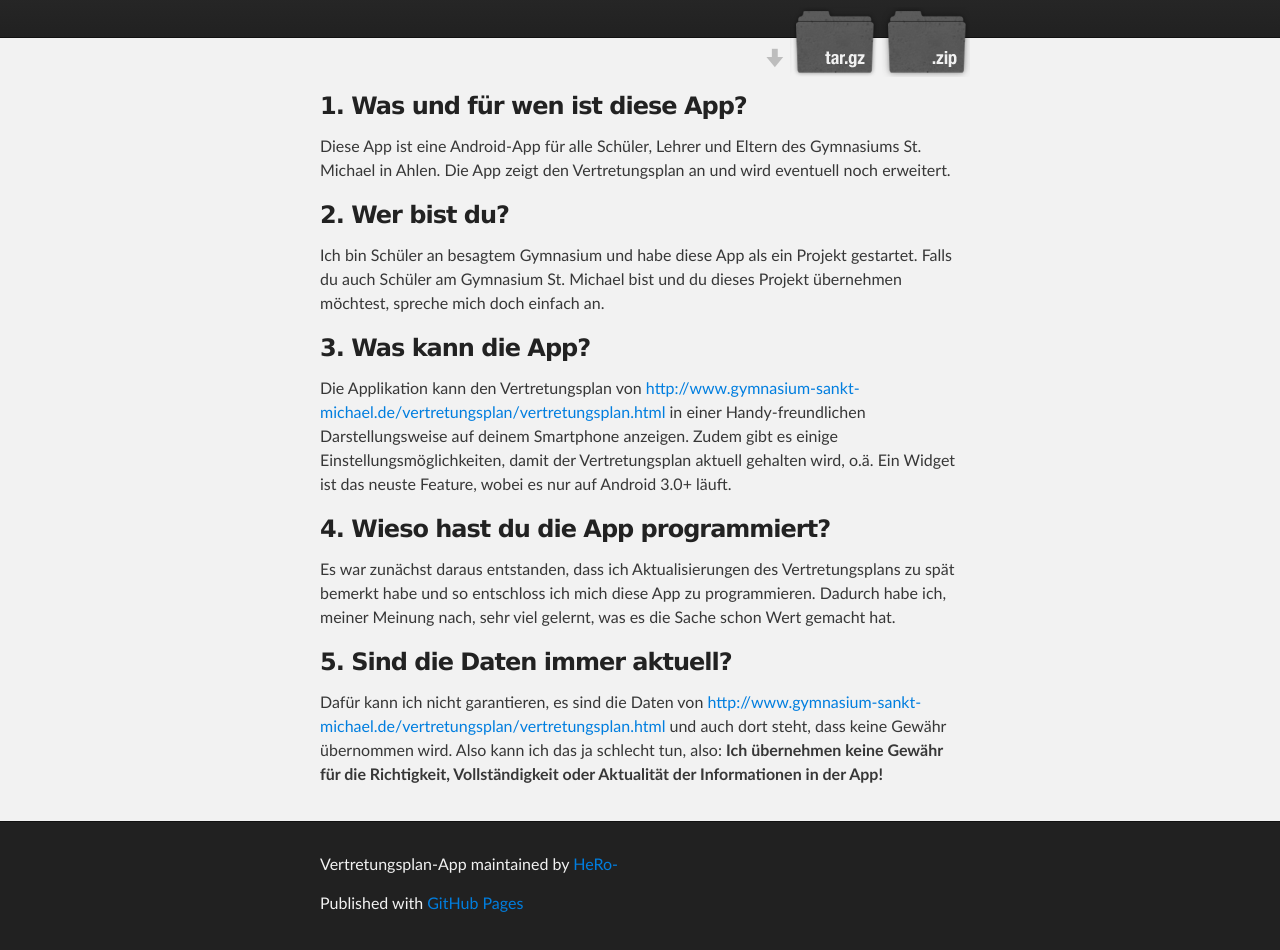
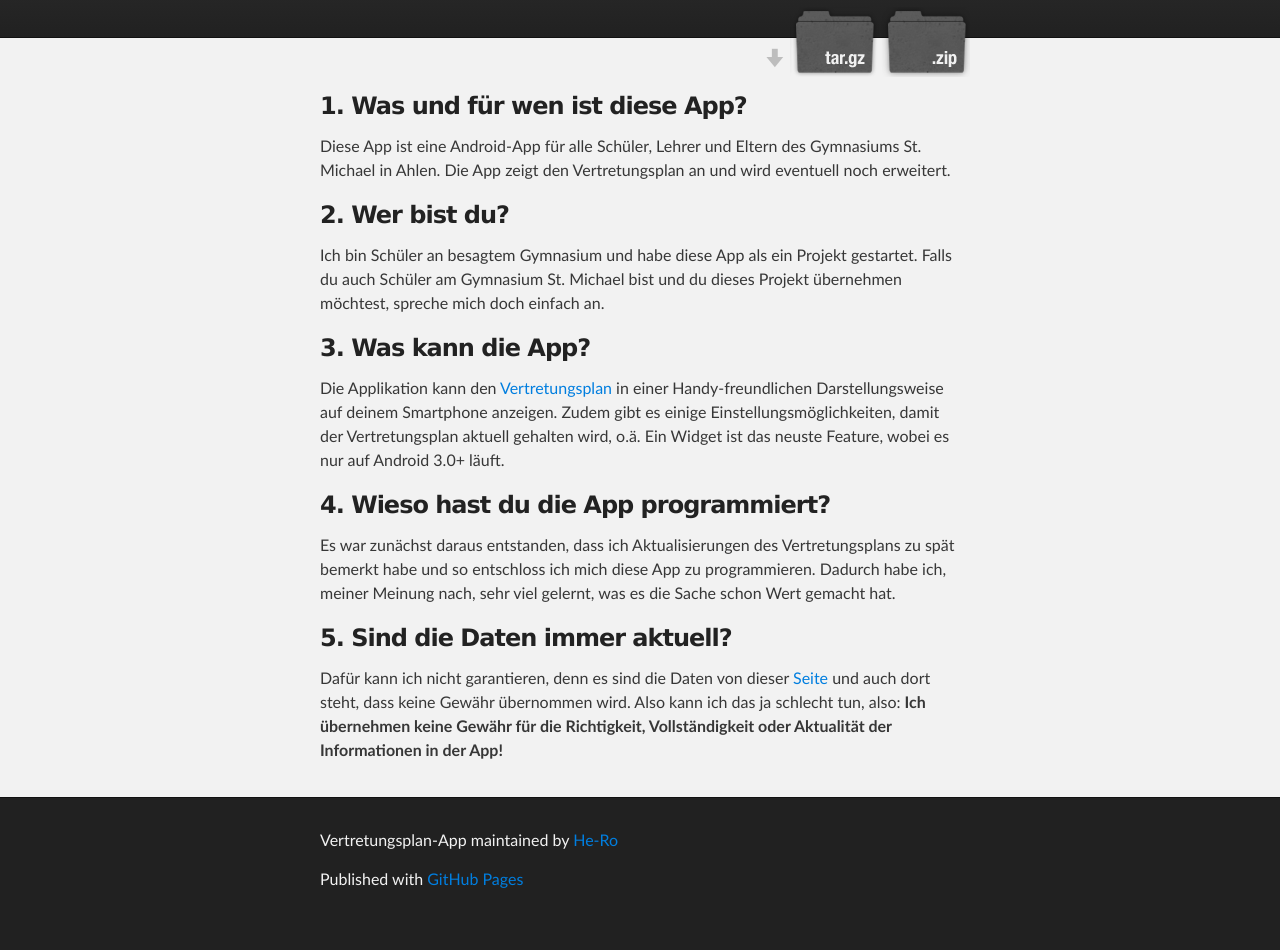
Before and after one commit to He-Ro/Vertretungsplan-App, a plain HTML site: page index.html in a window 1280 px wide. Shown: the part 136-1086 px from the top of the page. After the commit the page ends 1062 px from the top, so only its background shows below. Drawn offline with Linux system fonts and the light colour scheme.

```diff
--- a/index.html
+++ b/index.html
@@ -16,14 +16,14 @@
     <!-- HEADER -->
     <div id="header_wrap" class="outer">
         <header class="inner">
-          <a id="forkme_banner" href="https://github.com/HeRo-/Vertretungsplan-App">View on GitHub</a>
+          <a id="forkme_banner" href="https://github.com/He-Ro/Vertretungsplan-App">View on GitHub</a>
 
           <h1 id="project_title">Vertretungsplan-App</h1>
           <h2 id="project_tagline"></h2>
 
             <section id="downloads">
-              <a class="zip_download_link" href="https://github.com/HeRo-/Vertretungsplan-App/zipball/master">Download this project as a .zip file</a>
-              <a class="tar_download_link" href="https://github.com/HeRo-/Vertretungsplan-App/tarball/master">Download this project as a tar.gz file</a>
+              <a class="zip_download_link" href="https://github.com/He-Ro/Vertretungsplan-App/zipball/master">Download this project as a .zip file</a>
+              <a class="tar_download_link" href="https://github.com/He-Ro/Vertretungsplan-App/tarball/master">Download this project as a tar.gz file</a>
             </section>
         </header>
     </div>
@@ -42,7 +42,7 @@
 
 <h3>3. Was kann die App?</h3>
 
-<p>Die Applikation kann den Vertretungsplan von <a href="http://www.gymnasium-sankt-michael.de/vertretungsplan/vertretungsplan.html">http://www.gymnasium-sankt-michael.de/vertretungsplan/vertretungsplan.html</a> in einer Handy-freundlichen Darstellungsweise auf deinem Smartphone anzeigen. Zudem gibt es einige Einstellungsmöglichkeiten, damit der Vertretungsplan aktuell gehalten wird, o.ä. Ein Widget ist das neuste Feature, wobei es nur auf Android 3.0+ läuft.</p>
+<p>Die Applikation kann den <a href="http://www.gymnasium-sankt-michael.de/vertretungsplan/vertretungsplan.html">Vertretungsplan</a> in einer Handy-freundlichen Darstellungsweise auf deinem Smartphone anzeigen. Zudem gibt es einige Einstellungsmöglichkeiten, damit der Vertretungsplan aktuell gehalten wird, o.ä. Ein Widget ist das neuste Feature, wobei es nur auf Android 3.0+ läuft.</p>
 
 <h3>4. Wieso hast du die App programmiert?</h3>
 
@@ -50,14 +50,14 @@
 
 <h3>5. Sind die Daten immer aktuell?</h3>
 
-<p>Dafür kann ich nicht garantieren, es sind die Daten von <a href="http://www.gymnasium-sankt-michael.de/vertretungsplan/vertretungsplan.html">http://www.gymnasium-sankt-michael.de/vertretungsplan/vertretungsplan.html</a> und auch dort steht, dass keine Gewähr übernommen wird. Also kann ich das ja schlecht tun, also: <strong>Ich übernehmen keine Gewähr für die Richtigkeit, Vollständigkeit oder Aktualität der Informationen in der App!</strong></p>
+<p>Dafür kann ich nicht garantieren, denn es sind die Daten von dieser <a href="http://www.gymnasium-sankt-michael.de/vertretungsplan/vertretungsplan.html">Seite</a> und auch dort steht, dass keine Gewähr übernommen wird. Also kann ich das ja schlecht tun, also: <strong>Ich übernehmen keine Gewähr für die Richtigkeit, Vollständigkeit oder Aktualität der Informationen in der App!</strong></p>
       </section>
     </div>
 
     <!-- FOOTER  -->
     <div id="footer_wrap" class="outer">
       <footer class="inner">
-        <p class="copyright">Vertretungsplan-App maintained by <a href="https://github.com/HeRo-">HeRo-</a></p>
+        <p class="copyright">Vertretungsplan-App maintained by <a href="https://github.com/He-Ro">He-Ro</a></p>
         <p>Published with <a href="http://pages.github.com">GitHub Pages</a></p>
       </footer>
     </div>
```
Also changed, not shown: params.json (+1 -1 lines).
